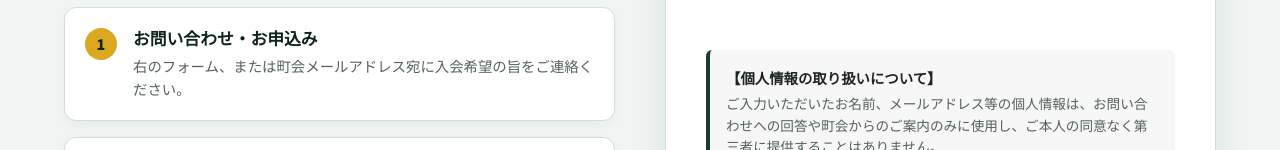
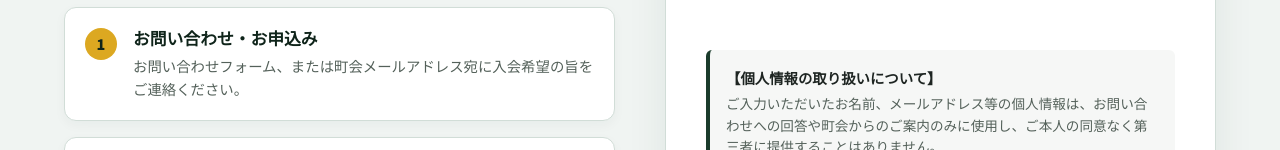
Before and after one commit to negisi/kami2web, a website built with Vite: page index.html in a window 1280 px wide. Shown: the part 5116-5266 px from the top of the page. Built offline with nearby package versions, Linux system fonts and the light colour scheme.

Commit message:
content: change layout-dependent text '右のフォーム' to device-agnostic 'お問い合わせフォーム'

```diff
--- a/index.html
+++ b/index.html
@@ -396,7 +396,7 @@
                 <div class="join-step-num" aria-hidden="true">1</div>
                 <div class="join-step-text">
                   <h4>お問い合わせ・お申込み</h4>
-                  <p>右のフォーム、または町会メールアドレス宛に入会希望の旨をご連絡ください。</p>
+                  <p>お問い合わせフォーム、または町会メールアドレス宛に入会希望の旨をご連絡ください。</p>
                 </div>
               </div>
 
```
